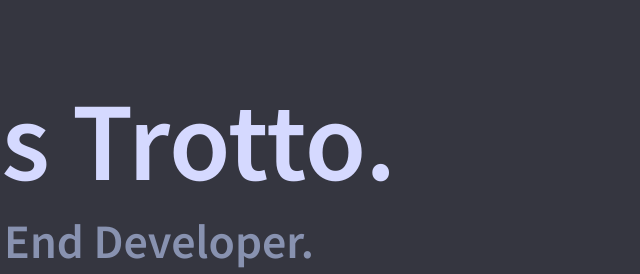
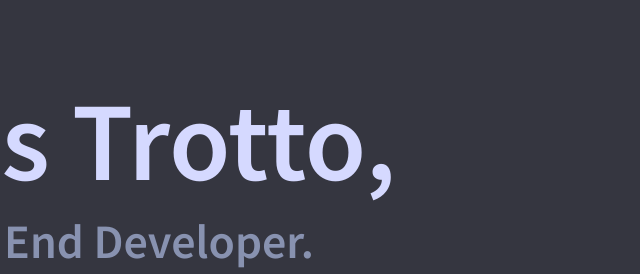
Before and after one commit to travistrotto/travistrotto-portfolio, a plain HTML site: page index.html in a window 1280 px wide. Shown: the part 184-458 px from the top of the page, 569-1209 px from the left. Drawn offline with Linux system fonts and the light colour scheme.

Commit message:
Update index.html

```diff
--- a/index.html
+++ b/index.html
@@ -54,7 +54,7 @@
   <!-- About -->
   <div class="about">
     <p id="t1" style="margin-left: 6px">Hi, my name is</p>
-    <p id="t2">Travis Trotto.</p>
+    <p id="t2">Travis Trotto,</p>
     <p id="t3" style="margin-left: 8px">I'm a Front End Developer.</p>
     <br>
     <p id="t4" class="mini" style="margin-left: 8px">I'm a Senior Computer Science Student at the <a href="">City University of New York, College of Staten Island</a> who specializes in Front-End Development, User Experience & Graphic Design.</p>
```
